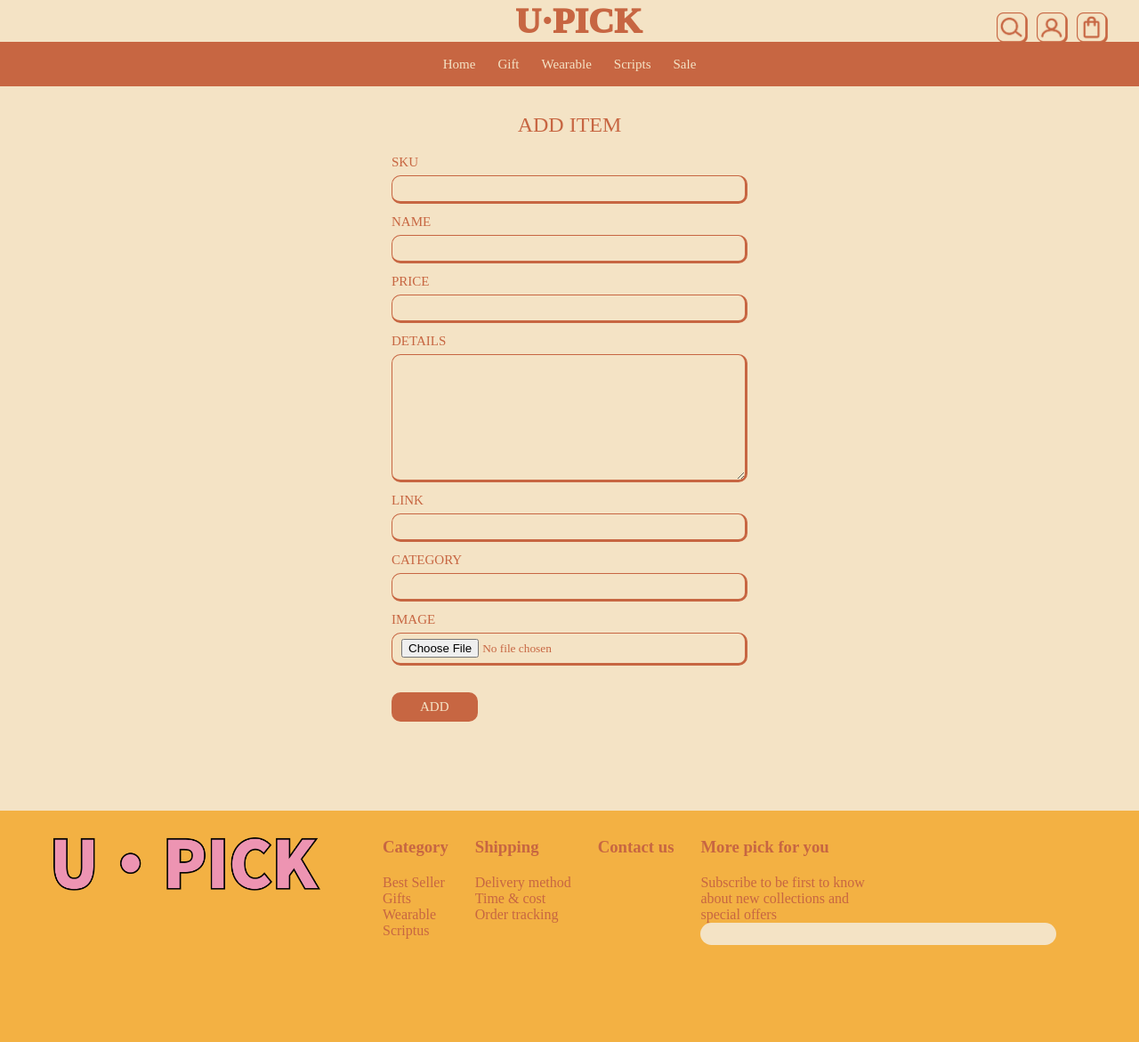
After one commit to RobinEversunshine/IMM_group_project, a Flask app: page /add in a window 1280 px wide. The commit adds this page. Shown: the whole page at 89% size. Run offline with Flask 3, Linux system fonts and the light colour scheme; some web fonts are replaced.

Commit message:
admin update

```diff
--- a/app.py
+++ b/app.py
@@ -12,6 +12,8 @@ app.config['MYSQL_HOST'] = os.getenv('MYSQL_HOST')
 app.config['MYSQL_USER'] = os.getenv('MYSQL_USER')
 app.config['MYSQL_PASSWORD'] = os.getenv('MYSQL_PASSWORD')
 app.config['MYSQL_DB'] = os.getenv('MYSQL_DB')
+
+UPLOAD_FOLDER = "/static/item_images"
 
 
 
@@ -301,8 +303,6 @@ def saveItem(itemid):
         savedData = cursor.fetchone()
 
 
-    # cursor.execute('''SELECT * FROM `items` WHERE `sku` = %s''', (itemid, ))
-    # item = cursor.fetchone()
     save_status = savedData["saved"]
 
 
@@ -311,17 +311,147 @@ def saveItem(itemid):
                     SET `saved` = %s
                     WHERE `saved`.`sku` = %s
                     AND `saved`.`userid` = %s;''', (1, itemid, userid))
-        # cursor.execute('''UPDATE `items`
-        #             SET `likes` = %s
-        #             WHERE `items`.`sku` = %s;''', (item["likes"] + 1, itemid))
     elif save_status == 1:
         cursor.execute('''UPDATE `saved`
                     SET `saved` = %s
                     WHERE `saved`.`sku` = %s
                     AND `saved`.`userid` = %s;''', (0, itemid, userid))
-        # cursor.execute('''UPDATE `items`
-        #             SET `likes` = %s
-        #             WHERE `items`.`sku` = %s;''', (item["likes"] - 1, itemid))
     conn.commit()
 
     return jsonify({"saved": not bool(save_status)})
+
+
+
+
+
+
+
+# add item
+@app.route("/add")
+def additem():
+    return render_template("add-item.html", user = get_user())
+
+
+# confirm add
+@app.route("/confirm-add", methods=['POST'])
+def confirm_add():
+
+    if(session["user"]["role"] != 1):
+        return "Stop hacking"
+    else:
+        # if request.method == 'POST':
+
+        itemid = request.form.get('itemid')
+        name = request.form.get('name')
+        price = request.form.get('price')
+        details = request.form.get('details')
+        link = request.form.get('link')
+        category = request.form.get('category')
+
+        file = request.files['image']
+        filepath = os.path.join(os.getcwd() + UPLOAD_FOLDER, file.filename)
+        file.save(filepath)
+        image = file.filename
+
+        conn = get_db()
+        cursor = conn.cursor(dictionary=True)
+
+        cursor.execute('''
+        INSERT INTO `items` (sku, name, price, details, link, category, image)
+        VALUES (%s, %s, %s, %s, %s, %s, %s)
+        ''', (itemid, name, price, details, link, category, image))
+
+        conn.commit()
+
+        return render_template("confirm-add.html", user = get_user())
+
+
+
+# edit item
+@app.route("/edit/<itemid>")
+def edititem(itemid):
+
+    conn = get_db()
+    cursor = conn.cursor(dictionary=True)
+
+    cursor.execute('''SELECT * FROM `items` WHERE `sku` = %s''', (itemid, ))
+    item = cursor.fetchone()
+
+    return render_template("edit-item.html", item = item, user = get_user())
+
+
+# confirm edit
+@app.route("/confirm-edit", methods=['POST'])
+def confirm_edit():
+
+    if(session["user"]["role"] != 1):
+        return "Stop hacking"
+    else:
+        if request.method == 'POST':
+
+            itemid = request.form.get('itemid')
+            name = request.form.get('name')
+            price = request.form.get('price')
+            details = request.form.get('details')
+            link = request.form.get('link')
+            category = request.form.get('category')
+
+
+            conn = get_db()
+            cursor = conn.cursor(dictionary=True)
+
+            cursor.execute('''UPDATE `items`
+                        SET `name` = %s,
+                        `price` = %s,
+                        `details` = %s,
+                        `link` = %s,
+                        `category` = %s
+                        WHERE `items`.`sku` = %s;''', (name, price, details, link, category, itemid))
+
+
+            file = request.files['image']
+
+            if file:
+                filepath = os.path.join(os.getcwd() + UPLOAD_FOLDER, file.filename)
+                file.save(filepath)
+                image = file.filename
+
+                cursor.execute('''UPDATE `items` SET `image` = %s WHERE `items`.`sku` = %s;''', (image, itemid))
+
+
+            conn.commit()
+
+        return render_template("confirm-edit.html", user = get_user())
+
+
+
+# delete item
+@app.route("/delete/<itemid>")
+def deleteitem(itemid):
+    conn = get_db()
+    cursor = conn.cursor(dictionary=True)
+
+    cursor.execute('''SELECT * FROM `items` WHERE `sku` = %s''', (itemid, ))
+    item = cursor.fetchone()
+
+    return render_template("delete-item.html", item = item, user = get_user())
+
+
+# confirm delete
+@app.route("/confirm-delete", methods=['POST'])
+def confirm_delete():
+
+    if(session["user"]["role"] != 1):
+        return "Stop hacking"
+    else:
+        if request.method == 'POST':
+
+            itemid = request.form.get('itemid')
+
+            conn = get_db()
+            cursor = conn.cursor(dictionary=True)
+
+            cursor.execute('''DELETE FROM items WHERE `items`.`sku` = %s''', (itemid, ))
+            conn.commit()
+
+        return render_template("confirm-delete.html", user = get_user())
--- a/static/css/index.css
+++ b/static/css/index.css
@@ -404,3 +404,59 @@ h3{
     font-size: 15px;
     font-weight: lighter;
 }
+
+
+
+
+
+.form_section {
+    display: flex;
+    flex-direction: column;
+    justify-content: center;
+    align-items: center;
+}
+
+
+
+.form_div {
+    padding-top: 30px;
+    padding-bottom: 100px;
+    display: flex;
+    flex-direction: column;
+    justify-content: center;
+    align-items: center;
+}
+
+
+.form {
+    display: flex;
+    flex-direction: column;
+    align-items: center;
+    width: 400px;
+}
+
+
+
+.form_text1 {
+    margin-top: 20px;
+    width: 100%
+}
+
+
+.form_text2 {
+    margin-top: 12px;
+    width: 100%
+}
+
+
+.error {
+    align-self:flex-start;
+    color: red;
+    margin-top: 10px;
+}
+
+
+
+.align-start {
+    align-self:flex-start;
+}
--- /dev/null
+++ b/templates/add-item.html
@@ -0,0 +1,44 @@
+<head>
+    <link rel="stylesheet" href="../static/css/index.css">
+</head>
+
+
+{% extends "base.html" %}
+
+{% block title %}Add Item - U·PICK{% endblock %}
+
+{% block content %}
+
+    <section class="form_section">
+        <div class="red form_div">
+            <h1>ADD ITEM</h1>
+            <form action="/confirm-add" method="POST" class="form" enctype="multipart/form-data">
+
+                <p class="light_text form_text1">SKU</p>
+                <input class="input_box red" type="text" name="itemid" required>
+
+                <p class="light_text form_text2">NAME</p>
+                <input class="input_box red" type="text" name="name" required>
+
+                <p class="light_text form_text2">PRICE</p>
+                <input class="input_box red" type="text" name="price">
+
+                <p class="light_text form_text2">DETAILS</p>
+                <textarea class="input_box red" type="text" name="details" rows = "8" cols="10"></textarea>
+
+                <p class="light_text form_text2">LINK</p>
+                <input class="input_box red" type="text" name="link">
+
+                <p class="light_text form_text2">CATEGORY</p>
+                <input class="input_box red" type="text" name="category">
+
+                <p class="light_text form_text2">IMAGE</p>
+                <input class="input_box red" type="file" name="image" accept=".jpg,.png,.jpeg,.webp">
+
+                <input class="input_submit light_text" type="submit" value="ADD" />
+            </form>
+
+        </div>
+    </section>
+
+{% endblock %}
--- a/templates/base.html
+++ b/templates/base.html
@@ -4,6 +4,17 @@
     <meta charset="UTF-8">
     <meta name="viewport" content="width=device-width, initial-scale=1.0">
     <title>{% block title %}U·PICK{% endblock %}</title>
+    <link rel="icon" href="https://pngimg.com/uploads/github/github_PNG53.png" type="image/png">
+
+    <meta name="description" content="description">
+    <link rel="author" content="Loop 4" href="https://robineversunshine.github.io/Portfolio_Website/" />
+
+    <meta property="og:url" content="index.html" />
+    <meta property="og:type" content="article" />
+    <meta property="og:title" content="U·PICK" />
+    <meta property="og:description" content="description" />
+    <meta property="og:image" content="" />
+
     <link rel="stylesheet" href="../static/css/index.css">
 </head>
 
--- a/templates/saved.html
+++ b/templates/saved.html
@@ -5,7 +5,7 @@
 
 {% extends "base.html" %}
 
-{% block title %}Home - U·PICK{% endblock %}
+{% block title %}Saved Items - U·PICK{% endblock %}
 
 {% block content %}
 
```
Also changed, not shown: templates/confirm-add.html (added, +19 -0 lines), templates/confirm-delete.html (added, +19 -0 lines), templates/confirm-edit.html (added, +19 -0 lines), templates/delete-item.html (added, +54 -0 lines), templates/edit-item.html (added, +43 -0 lines), templates/item.html (+7 -3 lines), templates/items.html (+14 -5 lines), templates/login.html (+11 -35 lines), templates/register.html (+11 -35 lines), static/item_images/pexels-pixabay-57416.jpg (added).
